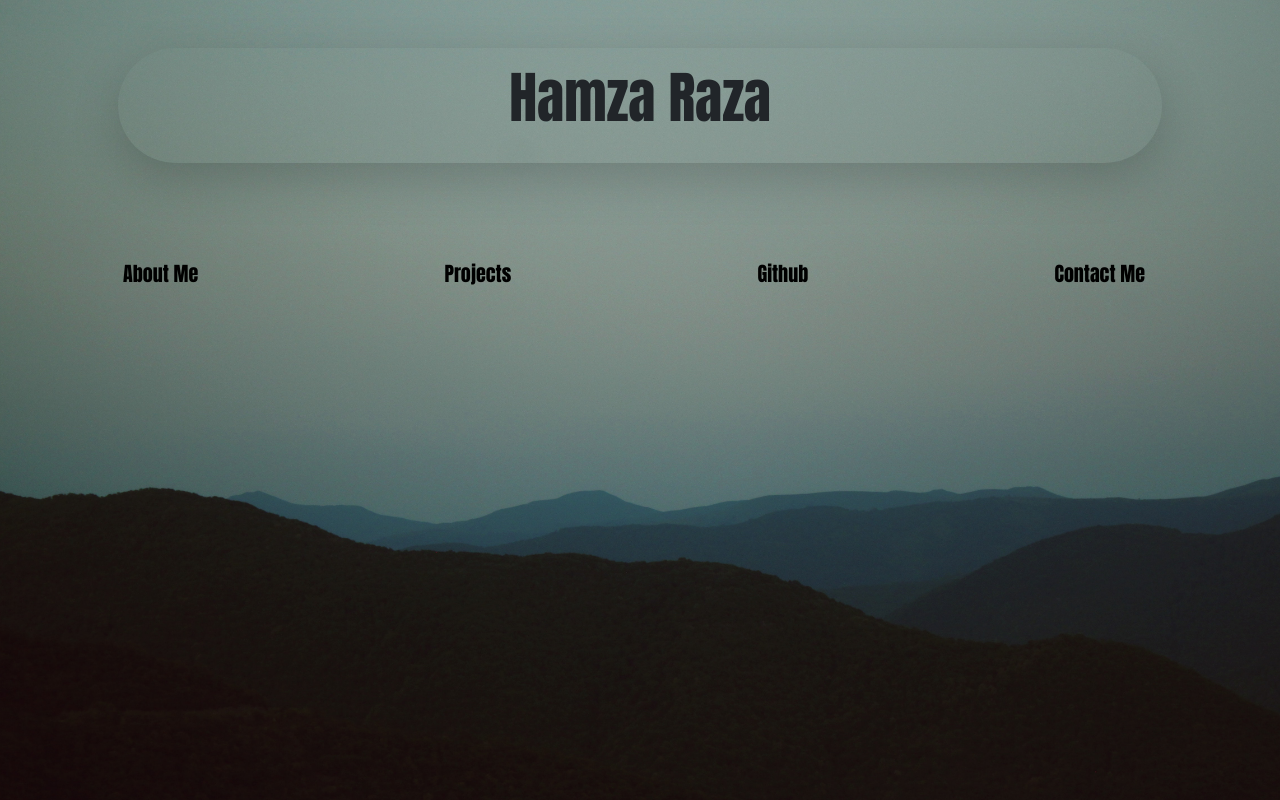
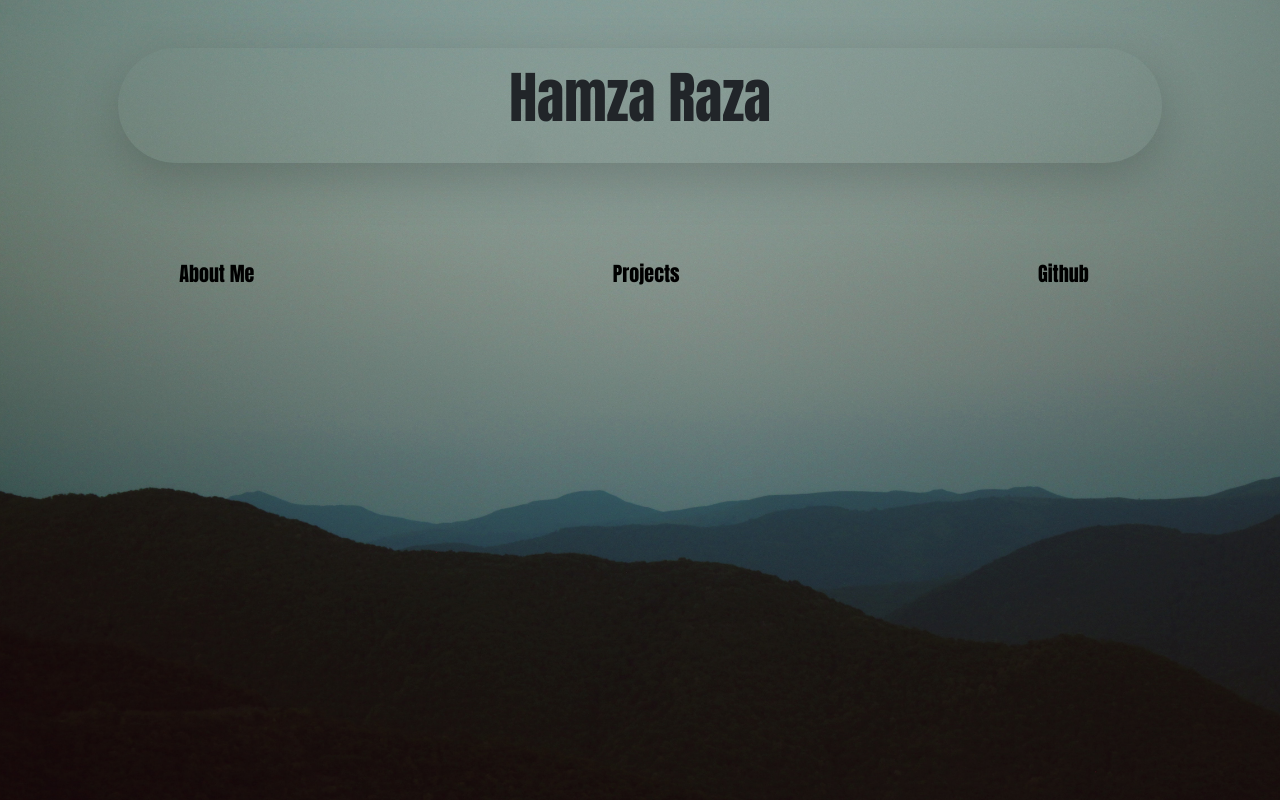
Before and after one commit to hamzaraza77094/Personal-Website, a plain HTML site: page index.html in a window 1280 px wide. Drawn offline with nearby package versions, Linux system fonts and the light colour scheme.

Commit message:
Update index.html

```diff
--- a/index.html
+++ b/index.html
@@ -32,9 +32,6 @@
               </li>
               <li class="nav-item grow">
                 <a class="navbar-brand" aria-current="page" href="https://github.com/hamzaraza77094"><p class="text-center">Github</p></a>
-              </li>
-              <li class="nav-item grow">
-                <a class="navbar-brand" aria-current="page" href="contact.html"><p class="text-center">Contact Me</p></a>
               </li>
             </ul>
         </div>
```
